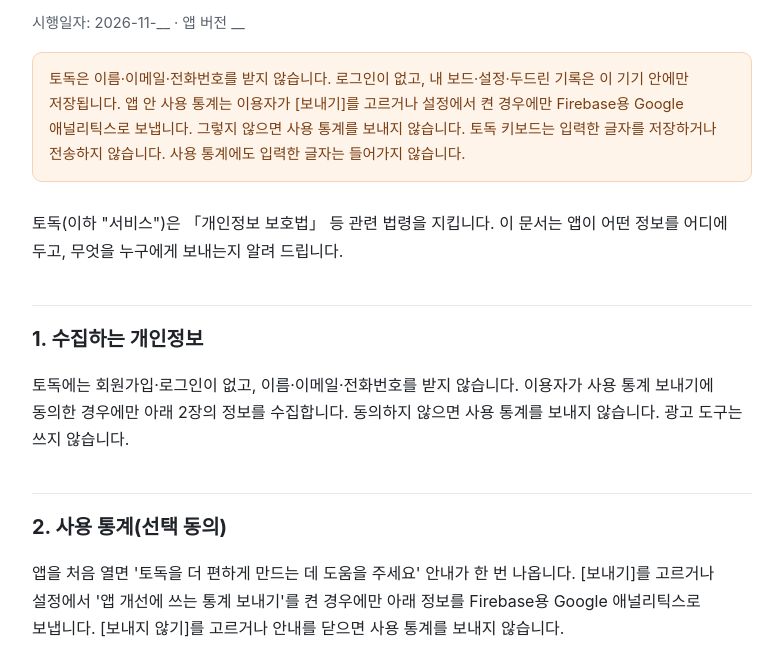
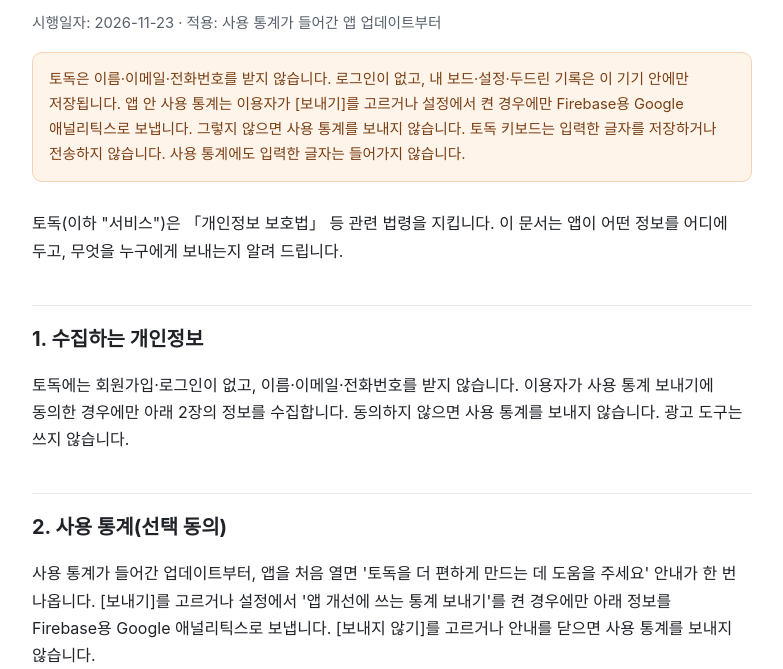
Before and after one commit to Coflanet/coflanet.github.io, a plain HTML site: page docs/todok/privacy/index.html in a window 1280 px wide. Shown: the part 103-772 px from the top of the page, without its empty margins (248-1031 px from the left). Drawn offline with Linux system fonts and the light colour scheme.

Commit message:
todok privacy: 시행일 2026-11-23 · 사용 통계 업데이트부터 — 결재 d1115 A
Co-Authored-By: Claude Opus 5.5 <noreply@anthropic.com>

```diff
--- a/docs/todok/privacy/index.html
+++ b/docs/todok/privacy/index.html
@@ -30,8 +30,7 @@
 <body>
 <div class="wrap">
 <h1>토독(Todok) 개인정보처리방침</h1>
-<!-- TODO 시행일: GA4 빌드 올리는 날 · 앱 버전: GA4 가 든 첫 출시 버전 (결재 d1111 A) -->
-<p class="meta">시행일자: 2026-11-__ · 앱 버전 __</p>
+<p class="meta">시행일자: 2026-11-23 · 적용: 사용 통계가 들어간 앱 업데이트부터</p>
 
 <div class="note">
 토독은 이름·이메일·전화번호를 받지 않습니다. 로그인이 없고, 내 보드·설정·두드린 기록은 이 기기 안에만 저장됩니다.
@@ -47,7 +46,7 @@
 광고 도구는 쓰지 않습니다.</p>
 
 <h2>2. 사용 통계(선택 동의)</h2>
-<p>앱을 처음 열면 '토독을 더 편하게 만드는 데 도움을 주세요' 안내가 한 번 나옵니다.
+<p>사용 통계가 들어간 업데이트부터, 앱을 처음 열면 '토독을 더 편하게 만드는 데 도움을 주세요' 안내가 한 번 나옵니다.
 [보내기]를 고르거나 설정에서 '앱 개선에 쓰는 통계 보내기'를 켠 경우에만 아래 정보를 Firebase용 Google 애널리틱스로 보냅니다.
 [보내지 않기]를 고르거나 안내를 닫으면 사용 통계를 보내지 않습니다.</p>
 <div class="scroll"><table>
@@ -160,7 +159,7 @@
 
 <h2>11. 개정</h2>
 <p>이 방침은 법령이나 서비스가 바뀌면 고칠 수 있으며, 고치면 앱이나 이 페이지에서 알려 드립니다. 로그인·동기화처럼 정보를 서버로 보내는 기능이 새로 생기면, 그 기능을 내기 전에 이 방침을 먼저 고칩니다.</p>
-<ul><li>2026-10-23 최초 제정</li><li>2026-11-14 키보드 안내 문구 갱신 · 붙여넣기 단추 표시를 위한 확인 설명 추가(앱 1.0.1)</li><!-- TODO 시행일: GA4 빌드 올리는 날 · 앱 버전 --><li>2026-11-__ 사용 통계(Firebase용 Google 애널리틱스, 선택 동의) · 결제 · 처리위탁 및 국외 이전 추가 · 무음 모드 항목 삭제(앱 __)</li></ul>
+<ul><li>2026-10-23 최초 제정</li><li>2026-11-14 키보드 안내 문구 갱신 · 붙여넣기 단추 표시를 위한 확인 설명 추가(앱 1.0.1)</li><li>2026-11-23 사용 통계(Firebase용 Google 애널리틱스, 선택 동의) · 결제 · 처리위탁 및 국외 이전 추가 · 무음 모드 항목 삭제(사용 통계가 들어간 업데이트부터)</li></ul>
 
 <footer>© 2026 TR Studio · 토독(Todok) · <a href="../support/">고객지원</a> · <a href="../terms/">이용약관</a></footer>
 </div>
```
